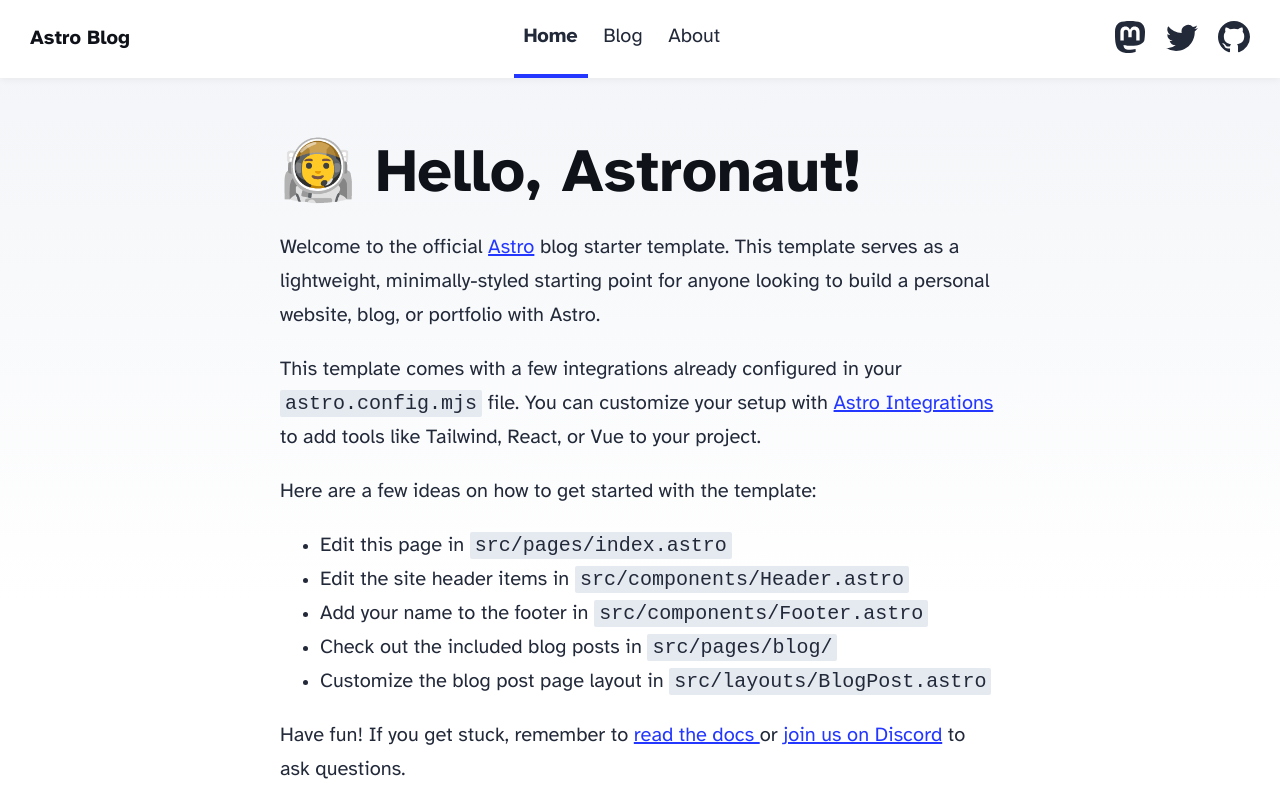
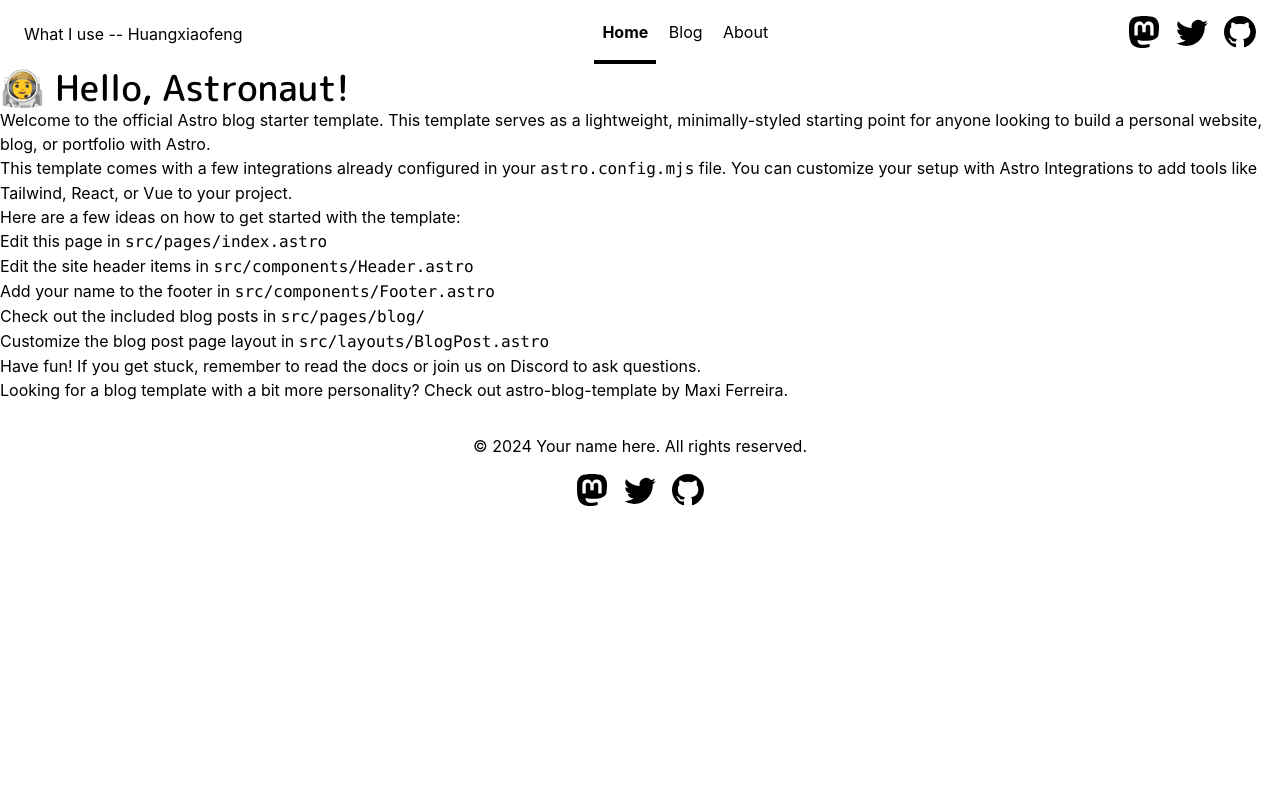
Before and after one commit to huangxiaofeng10047/hxf-uses, an Astro site: page / in a window 1280 px wide. Shown: the top 800 px of the page. Built offline with nearby package versions, Linux system fonts and the light colour scheme; Astro itself is replaced by a stand-in of ours.

Commit message:
chore: update files

```diff
--- a/astro.config.mjs
+++ b/astro.config.mjs
@@ -1,10 +1,10 @@
 import { defineConfig } from "astro/config";
 import sitemap from "@astrojs/sitemap";
-
 import image from "@astrojs/image";
+import tailwind from "@astrojs/tailwind";
 
 // https://astro.build/config
 export default defineConfig({
   site: "https://example.com",
-  integrations: [sitemap(), image()]
+  integrations: [sitemap(), image(), tailwind()]
 });
--- a/package.json
+++ b/package.json
@@ -14,9 +14,11 @@
     "@astrojs/image": "^0.18.0",
     "@astrojs/rss": "^4.0.5",
     "@astrojs/sitemap": "^3.1.2",
+    "@astrojs/tailwind": "^5.1.0",
     "add": "^2.0.6",
     "astro": "^4.6.1",
     "react": "^18.2.0",
+    "tailwindcss": "^3.4.3",
     "typescript": "^5.4.5"
   },
   "devDependencies": {
--- a/src/consts.ts
+++ b/src/consts.ts
@@ -1,5 +1,6 @@
 // Place any global data in this file.
 // You can import this data from anywhere in your site by using the `import` keyword.
 
-export const SITE_TITLE = 'Astro Blog';
-export const SITE_DESCRIPTION = 'Welcome to my website!';
+export const SITE_TITLE = 'What I use -- Huangxiaofeng'
+export const SITE_DESCRIPTION = 'A curated list of tech I use'
+export const HOMEPAGE_URL = 'https://huangxiaofeng.com'
--- a/src/pages/index.astro
+++ b/src/pages/index.astro
@@ -13,7 +13,7 @@
 	<body>
 		<Header />
 		<main>
-			<h1>🧑‍🚀 Hello, Astronaut!</h1>
+			<h1 class="font-mplus text-4xl">🧑‍🚀 Hello, Astronaut!</h1>
 			<p>
 				Welcome to the official <a href="https://astro.build/">Astro</a> blog starter template. This
 				template serves as a lightweight, minimally-styled starting point for anyone looking to build
--- a/src/styles/global.css
+++ b/src/styles/global.css
@@ -3,152 +3,17 @@
   https://github.com/HermanMartinus/bearblog/blob/297026a877bc2ab2b3bdfbd6b9f7961c350917dd/templates/styles/blog/default.css
   License MIT: https://github.com/HermanMartinus/bearblog/blob/master/LICENSE.md
  */
+/*
+  The CSS in this style tag is based off of Bear Blog's default CSS.
+  https://github.com/HermanMartinus/bearblog/blob/297026a877bc2ab2b3bdfbd6b9f7961c350917dd/templates/styles/blog/default.css
+  License MIT: https://github.com/HermanMartinus/bearblog/blob/master/LICENSE.md
+ */
+@import url('https://fonts.googleapis.com/css2?family=M+PLUS+Rounded+1c:wght@300;500;700&display=swap');
 
-:root {
-	--accent: #2337ff;
-	--accent-dark: #000d8a;
-	--black: 15, 18, 25;
-	--gray: 96, 115, 159;
-	--gray-light: 229, 233, 240;
-	--gray-dark: 34, 41, 57;
-	--gray-gradient: rgba(var(--gray-light), 50%), #fff;
-	--box-shadow: 0 2px 6px rgba(var(--gray), 25%), 0 8px 24px rgba(var(--gray), 33%),
-		0 16px 32px rgba(var(--gray), 33%);
+body {
+  font-family: -apple-system, BlinkMacSystemFont, 'Segoe UI', Helvetica, Arial,
+    sans-serif, 'Apple Color Emoji', 'Segoe UI Emoji', 'Segoe UI Symbol';
+  -webkit-font-smoothing: antialiased;
+  text-rendering: optimizeLegibility;
+  overflow-wrap: break-word;
 }
-@font-face {
-	font-family: 'Atkinson';
-	src: url('/fonts/atkinson-regular.woff') format('woff');
-	font-weight: 400;
-	font-style: normal;
-	font-display: swap;
-}
-@font-face {
-	font-family: 'Atkinson';
-	src: url('/fonts/atkinson-bold.woff') format('woff');
-	font-weight: 700;
-	font-style: normal;
-	font-display: swap;
-}
-body {
-	font-family: 'Atkinson', sans-serif;
-	margin: 0;
-	padding: 0;
-	text-align: left;
-	background: linear-gradient(var(--gray-gradient)) no-repeat;
-	background-size: 100% 600px;
-	word-wrap: break-word;
-	overflow-wrap: break-word;
-	color: rgb(var(--gray-dark));
-	font-size: 20px;
-	line-height: 1.7;
-}
-main {
-	width: 720px;
-	max-width: calc(100% - 2em);
-	margin: auto;
-	padding: 3em 1em;
-}
-h1,
-h2,
-h3,
-h4,
-h5,
-h6 {
-	margin: 0 0 0.5rem 0;
-	color: rgb(var(--black));
-	line-height: 1.2;
-}
-h1 {
-	font-size: 3.052em;
-}
-h2 {
-	font-size: 2.441em;
-}
-h3 {
-	font-size: 1.953em;
-}
-h4 {
-	font-size: 1.563em;
-}
-h5 {
-	font-size: 1.25em;
-}
-strong,
-b {
-	font-weight: 700;
-}
-a {
-	color: var(--accent);
-}
-a:hover {
-	color: var(--accent);
-}
-p {
-	margin-bottom: 1em;
-}
-.prose p {
-	margin-bottom: 2em;
-}
-textarea {
-	width: 100%;
-	font-size: 16px;
-}
-input {
-	font-size: 16px;
-}
-table {
-	width: 100%;
-}
-img {
-	max-width: 100%;
-	height: auto;
-	border-radius: 8px;
-}
-code {
-	padding: 2px 5px;
-	background-color: rgb(var(--gray-light));
-	border-radius: 2px;
-}
-pre {
-	padding: 1.5em;
-	border-radius: 8px;
-}
-pre > code {
-	all: unset;
-}
-blockquote {
-	border-left: 4px solid var(--accent);
-	padding: 0 0 0 20px;
-	margin: 0px;
-	font-size: 1.333em;
-}
-hr {
-	border: none;
-	border-top: 1px solid rgb(var(--gray-light));
-}
-@media (max-width: 720px) {
-	body {
-		font-size: 18px;
-	}
-	main {
-		padding: 1em;
-	}
-}
-
-.sr-only {
-	border: 0;
-	padding: 0;
-	margin: 0;
-	position: absolute !important;
-	height: 1px;
-	width: 1px;
-	overflow: hidden;
-	/* IE6, IE7 - a 0 height clip, off to the bottom right of the visible 1px box */
-	clip: rect(1px 1px 1px 1px);
-	/* maybe deprecated but we need to support legacy browsers */
-	clip: rect(1px, 1px, 1px, 1px);
-	/* modern browsers, clip-path works inwards from each corner */
-	clip-path: inset(50%);
-	/* added line to stop words getting smushed together (as they go onto seperate lines and some screen readers do not understand line feeds as a space */
-	white-space: nowrap;
-}
--- /dev/null
+++ b/tailwind.config.mjs
@@ -0,0 +1,13 @@
+/** @type {import('tailwindcss').Config} */
+export default {
+  content: ['./src/**/*.{astro,html,js,jsx,md,mdx,svelte,ts,tsx,vue}'],
+  darkMode: 'class',
+  theme: {
+    extend: {
+      fontFamily: {
+        mplus: ["'M PLUS Rounded 1c'", 'Verdana', 'sans-serif']
+      }
+    }
+  },
+  plugins: []
+}
```
Also changed, not shown: 1 other file.
